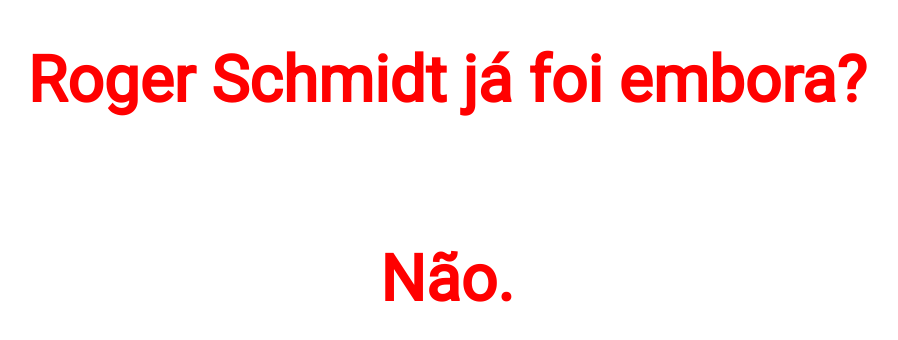
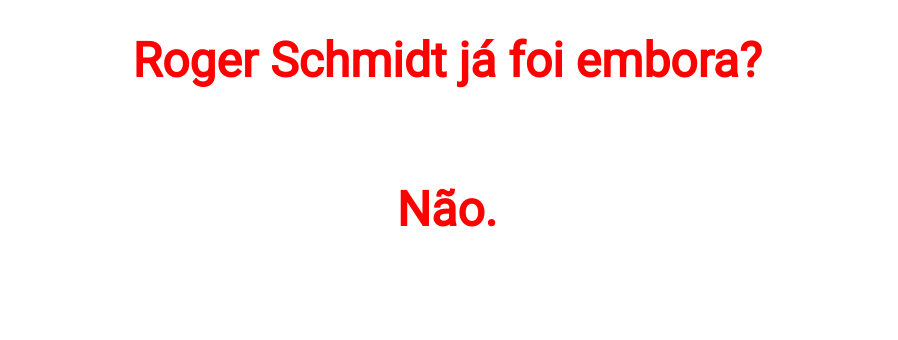
Before and after one commit to DarKouto/RogerSchmidtJaFoiEmbora, a plain HTML site: page index.html in a window 1280 px wide. Shown: the whole page, without its empty margins (193-1091 px from the left). Drawn offline with Linux system fonts and the light colour scheme.

Commit message:
Correct font size

```diff
--- a/index.html
+++ b/index.html
@@ -8,9 +8,9 @@
     <style>
         body {
             font-family: "Roboto", sans-serif;
-            font-size: xx-large;
+            font-size: x-large;
             background-color: white;
-            color: red
+            color: red;
         }
         h1 {
             text-align: center;
```
